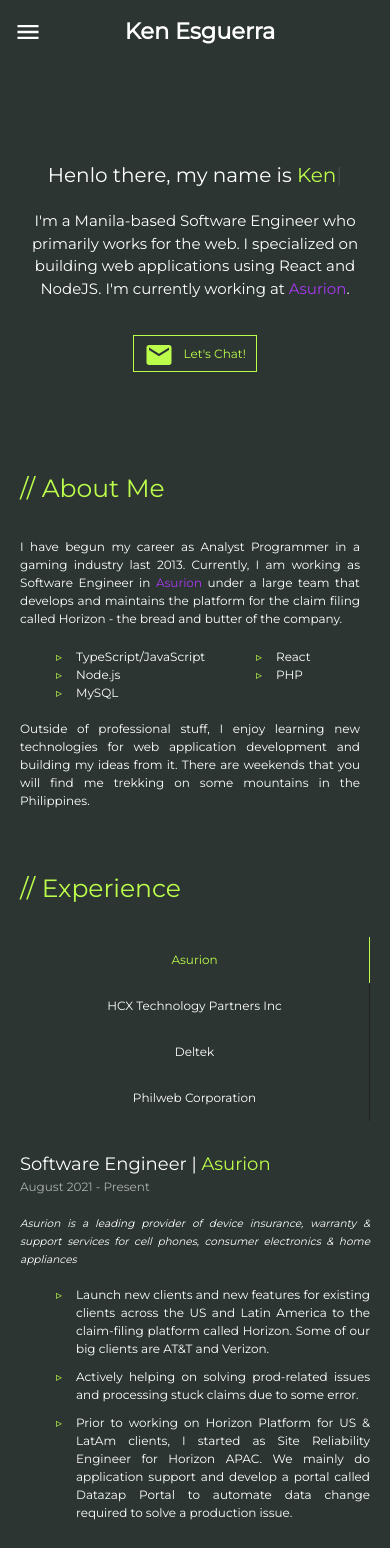
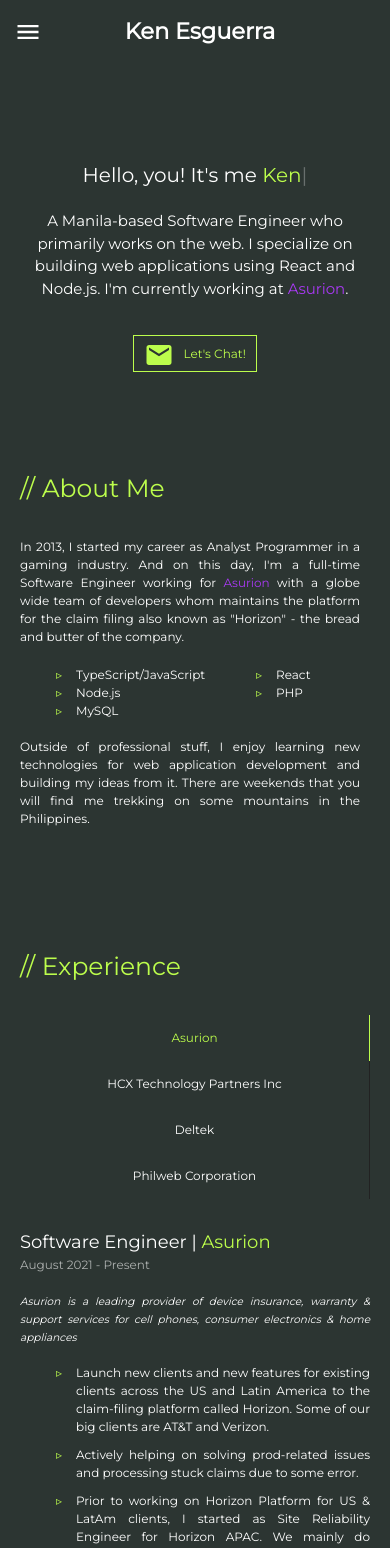
Before and after one commit to kennethesguerra/kenesguerra-dev, a Next.js app: page / in a window 390 px wide. Shown: the top 1548 px of the page. Built offline with nearby package versions, Linux system fonts and the light colour scheme.

Commit message:
change some wordings and fix bug on mobile side-nav

```diff
--- a/src/app/components/about.tsx
+++ b/src/app/components/about.tsx
@@ -16,9 +16,9 @@
       </div>
       <div className="about-content">
         <div className="about-desc">
-          I have begun my career as Analyst Programmer in a gaming industry last 2013. Currently,
-          I am working as Software Engineer in <span className="asurion"><a href="">Asurion</a></span> under a large team
-          that develops and maintains the platform for the claim filing called Horizon - the bread and butter
+          In 2013, I started my career as Analyst Programmer in a gaming industry. And on this day,
+          I'm a full-time Software Engineer working for <span className="asurion"><a href="">Asurion</a></span> with a globe wide team of
+          developers whom maintains the platform for the claim filing also known as "Horizon" - the bread and butter
           of the company.
           <ul className="tech_stack">
             {
--- a/src/app/components/intro.tsx
+++ b/src/app/components/intro.tsx
@@ -10,13 +10,13 @@
         <ReactTyped
           className="intro-title"
           strings={[
-            '<span>Henlo there, my name is <span class="intro-name">Ken</span></span>'
+            "<span>Hello, you! It's me <span class='intro-name'>Ken</span></span>"
           ]}
           typeSpeed={40}
         />
         <div className="intro-desc">
-          I'm a Manila-based Software Engineer who primarily works for the web.
-          I specialized on building web applications using React and NodeJS. I'm currently
+          A Manila-based Software Engineer who primarily works on the web.
+          I specialize on building web applications using React and Node.js. I'm currently
           working at <span className="asurion"><a href="https://asurion.com" target="_blank">Asurion</a></span>.
         </div>
         <div className="mt-10">
--- a/src/app/components/sidenav.tsx
+++ b/src/app/components/sidenav.tsx
@@ -29,7 +29,9 @@
           {
             Object.keys(navs).map((nav, i) => {
               return (
-                <a href={ navs[nav]['path'] } key={i}> { nav } </a>
+                <a href={ navs[nav]['path'] } key={i} onClick={() => {
+                  setShowMenu(false);
+                }}> { nav } </a>
               )
             })
           }
--- a/src/app/styles/experience.css
+++ b/src/app/styles/experience.css
@@ -84,7 +84,7 @@
     min-height: 50vh;
     color: inherit;
     text-align: center;
-    padding-top: 40px;
+    padding-top: 100px;
   }
 
   .job-experience-header {
```
